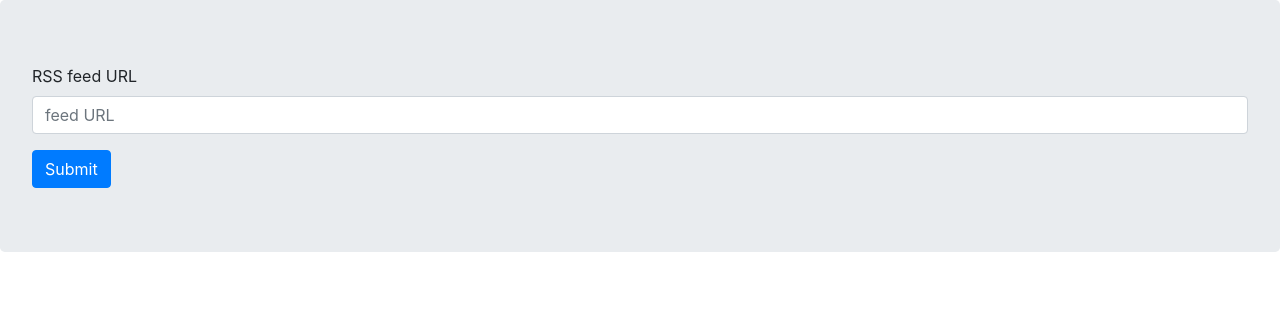
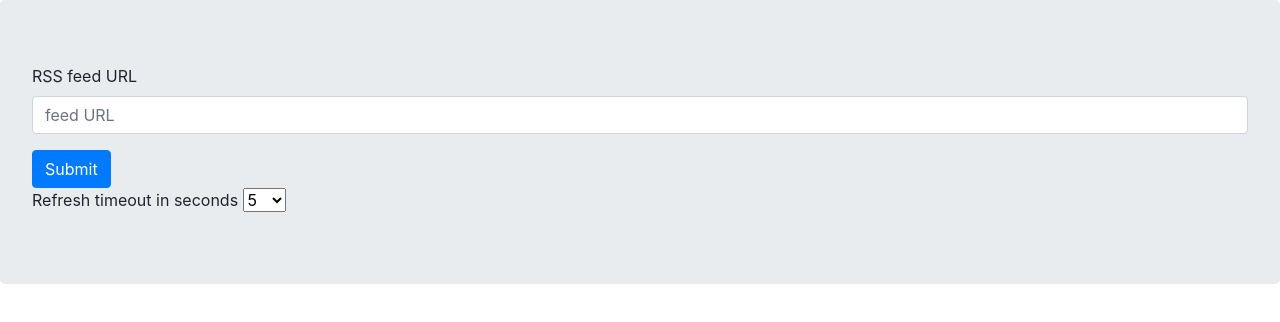
Before and after one commit to UnnamedHero/project-lvl3-s226, a website built with webpack: page index.html in a window 1280 px wide. Built offline with nearby package versions, Linux system fonts and the light colour scheme.

Commit message:
add timeout selector

```diff
--- a/index.html
+++ b/index.html
@@ -15,10 +15,23 @@
               <div class="invalid-feedback"></div>
             </div>
             <button type="submit" class="btn btn-primary">Submit</button>
+            <div>
+              <label for="updateTimeout">Refresh timeout in seconds</label>
+              <select class="selectpicker" id="updateTimeout">
+                <option>5</option>
+                <option>10</option>
+                <option>15</option>
+                <option>30</option>
+                <option>60</option>
+              </select>
+          </div>
         </form>
+
       </div>
-      <div id="feed-url-alerts"></div>
+      <div id="feed-url-alerts">
+      </div>
       <div id="feeds-list">
+        <div id='feed-modals'></div>
       </div>
     </body>
 </html>
```
